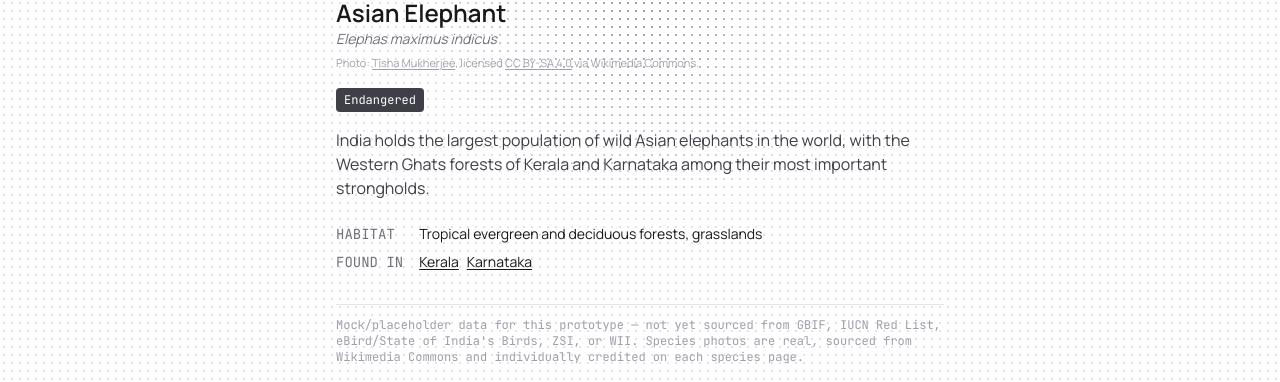
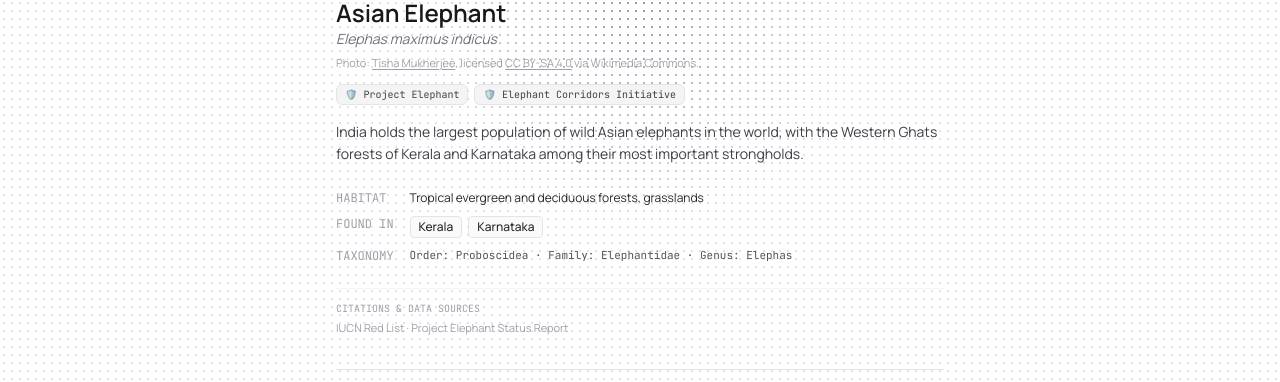
Before and after one commit to Shreyu11/WildAtlas-India, a Next.js app: page /species/asian-elephant in a window 1280 px wide. Shown: the part 393-775 px from the top of the page. Built offline with nearby package versions, Linux system fonts and the light colour scheme.

Commit message:
Render rich dataset fields (taxonomy, area, unique features, sources, initiatives) on detail drawer UI

```diff
--- a/src/components/detail/ProtectedAreaDetail.tsx
+++ b/src/components/detail/ProtectedAreaDetail.tsx
@@ -43,10 +43,29 @@
         )}
       </p>
 
+      {area.areaSqKm && (
+        <p className="mt-2 text-xs text-zinc-600">
+          Total Area: <span className="font-semibold text-zinc-800">{area.areaSqKm.toLocaleString()} sq km</span>
+        </p>
+      )}
+
+      {area.uniqueFeatures && (
+        <div className="mt-4 rounded-xl bg-zinc-50 p-3.5 border border-zinc-100">
+          <span className="block font-mono text-[10px] font-semibold text-zinc-400 uppercase tracking-wider mb-1">
+            Unique Characteristics
+          </span>
+          <p className="text-xs text-zinc-700 leading-relaxed">{area.uniqueFeatures}</p>
+        </div>
+      )}
+
       {headline && (
+        <div className="mt-5">
+          <span className="block font-mono text-[10px] font-semibold text-zinc-400 uppercase tracking-wider mb-2">
+            Flagship Wildlife Species
+          </span>
           <Link
             href={`/species/${headline.slug}`}
-          className="mt-6 flex items-center gap-3 rounded border border-zinc-200 p-3 hover:bg-zinc-50"
+            className="flex items-center gap-3 rounded-xl border border-zinc-200 p-3 hover:bg-zinc-50 transition"
           >
             <span className="flex h-11 w-11 shrink-0 items-center justify-center overflow-hidden rounded-full bg-zinc-100 text-xl">
               {headline.photoUrl ? (
@@ -61,10 +80,30 @@
               )}
             </span>
             <div>
-            <p className="font-medium text-zinc-900">{headline.commonName}</p>
+              <p className="font-medium text-zinc-900 text-sm">{headline.commonName}</p>
               <p className="font-mono text-[10px] uppercase text-zinc-400">Headline species</p>
             </div>
           </Link>
+        </div>
+      )}
+
+      {area.websiteUrl && (
+        <div className="mt-5 pt-3 border-t border-zinc-100">
+          <a
+            href={area.websiteUrl}
+            target="_blank"
+            rel="noopener noreferrer"
+            className="inline-flex items-center gap-1.5 text-xs font-medium text-zinc-600 hover:text-zinc-900 underline underline-offset-2"
+          >
+            Visit Official Portal ↗
+          </a>
+        </div>
+      )}
+
+      {area.sources && area.sources.length > 0 && (
+        <div className="mt-4 text-[11px] text-zinc-400">
+          Source: {area.sources.map((s) => s.label).join(", ")}
+        </div>
       )}
 
       <DataAttributionFooter />
--- a/src/components/detail/SpeciesDetail.tsx
+++ b/src/components/detail/SpeciesDetail.tsx
@@ -41,30 +41,58 @@
         </p>
       )}
 
-      <span
-        className={`mt-4 inline-block rounded px-2 py-1 font-mono text-xs ${CONSERVATION_TONE[item.conservationStatus]}`}
-      >
-        {CONSERVATION_LABEL[item.conservationStatus]}
-      </span>
+      {item.conservationEfforts && item.conservationEfforts.length > 0 && (
+        <div className="mt-3 flex flex-wrap gap-1.5">
+          {item.conservationEfforts.map((effort) => (
+            <span
+              key={effort}
+              className="inline-block rounded-md bg-zinc-100 px-2 py-0.5 font-mono text-[10px] text-zinc-700 border border-zinc-200"
+            >
+              🛡️ {effort}
+            </span>
+          ))}
+        </div>
+      )}
 
-      <p className="mt-4 text-zinc-700">{item.description}</p>
+      <p className="mt-4 text-zinc-700 text-sm leading-relaxed">{item.description}</p>
 
-      <dl className="mt-6 grid grid-cols-[auto_1fr] gap-x-4 gap-y-2 text-sm text-zinc-900">
-        <dt className="font-mono uppercase text-zinc-500">Habitat</dt>
-        <dd>{item.habitat}</dd>
-        <dt className="font-mono uppercase text-zinc-500">Found in</dt>
-        <dd className="flex flex-wrap gap-2">
+      <dl className="mt-6 grid grid-cols-[auto_1fr] gap-x-4 gap-y-2.5 text-xs text-zinc-900">
+        <dt className="font-mono uppercase text-zinc-400">Habitat</dt>
+        <dd className="text-zinc-800">{item.habitat}</dd>
+        <dt className="font-mono uppercase text-zinc-400">Found in</dt>
+        <dd className="flex flex-wrap gap-1.5">
           {foundIn.map((s) => (
             <Link
               key={s.slug}
               href={`/state/${s.slug}`}
-              className="underline underline-offset-2"
+              className="rounded bg-zinc-50 border border-zinc-200 px-2 py-0.5 text-xs font-medium text-zinc-800 hover:bg-zinc-100"
             >
               {s.name}
             </Link>
           ))}
         </dd>
+        {item.taxonClassification && (
+          <>
+            <dt className="font-mono uppercase text-zinc-400">Taxonomy</dt>
+            <dd className="font-mono text-[11px] text-zinc-600">
+              {[
+                item.taxonClassification.order && `Order: ${item.taxonClassification.order}`,
+                item.taxonClassification.family && `Family: ${item.taxonClassification.family}`,
+                item.taxonClassification.genus && `Genus: ${item.taxonClassification.genus}`,
+              ]
+                .filter(Boolean)
+                .join(" · ")}
+            </dd>
+          </>
+        )}
       </dl>
+
+      {item.sourceCitations && item.sourceCitations.length > 0 && (
+        <div className="mt-6 pt-3 border-t border-zinc-100 text-[11px] text-zinc-400">
+          <span className="font-mono uppercase text-[10px] text-zinc-400 block mb-1">Citations & Data Sources</span>
+          {item.sourceCitations.join(" · ")}
+        </div>
+      )}
 
       <DataAttributionFooter />
     </>
```
Lines whose indentation alone changed are shown as unchanged.
